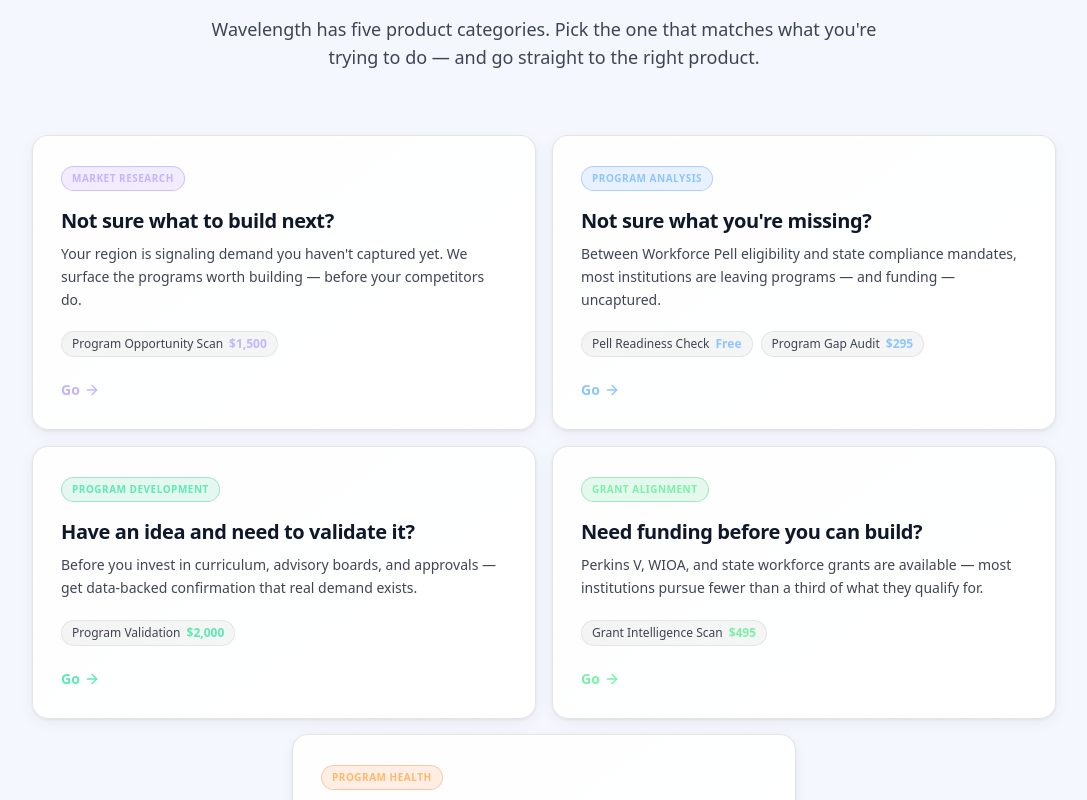
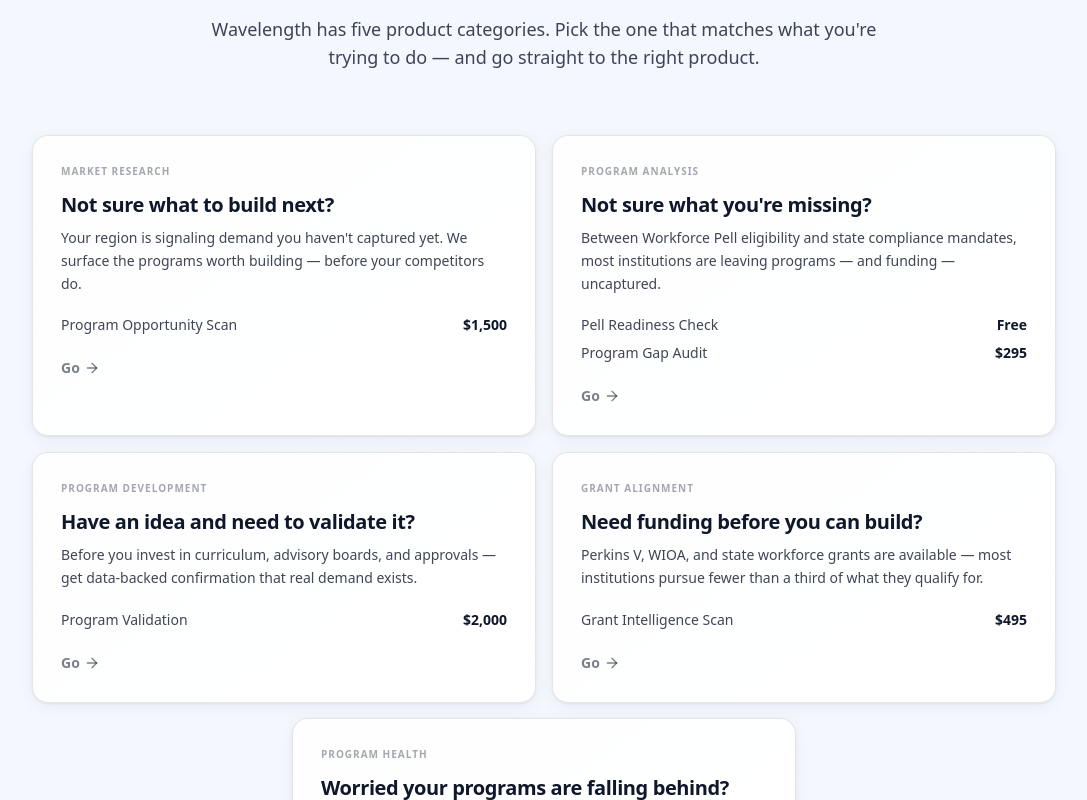
Before and after one commit to wspanic201/workforce-intelligence, a Next.js app: page / in a window 1280 px wide. Shown: the part 1120-1920 px from the top of the page, without its empty margins (96-1183 px from the left). Built offline with nearby package versions, Linux system fonts and the light colour scheme.

Commit message:
fix: category grid — plain text labels, clean price rows, neutral card borders

```diff
--- a/app/page.tsx
+++ b/app/page.tsx
@@ -498,20 +498,19 @@ export default function HomePage() {
               },
             ].map((cat, i) => (
               <AnimateOnScroll key={cat.category} variant="fade-up" delay={100 * i} className={i === 4 ? 'md:col-span-2 md:max-w-[calc(50%-0.5rem)] md:mx-auto' : ''}>
-                <Link href={cat.href} className={`block card-cosmic rounded-2xl p-7 ${cat.border} h-full group hover:bg-white/[0.03] transition-colors`}>
-                  <div className={`inline-flex items-center gap-2 px-2.5 py-1 rounded-full ${cat.bg} border ${cat.border} mb-4`}>
-                    <span className={`${cat.text} text-[10px] font-bold uppercase tracking-wider`}>{cat.category}</span>
-                  </div>
+                <Link href={cat.href} className="block card-cosmic rounded-2xl p-7 h-full group hover:bg-white/[0.03] transition-colors">
+                  <p className="text-[10px] font-bold uppercase tracking-widest text-theme-muted mb-3">{cat.category}</p>
                   <h3 className="font-heading font-bold text-theme-primary text-xl mb-2">{cat.headline}</h3>
                   <p className="text-theme-secondary text-sm leading-relaxed mb-5">{cat.pain}</p>
-                  <div className="flex flex-wrap gap-2 mb-5">
+                  <div className="space-y-2 mb-5">
                     {cat.products.map(p => (
-                      <span key={p.name} className="inline-flex items-center gap-1.5 px-2.5 py-1 rounded-full bg-white/[0.05] border border-theme-subtle text-xs text-theme-secondary">
-                        {p.name} <span className={`${cat.text} font-semibold`}>{p.price}</span>
-                      </span>
+                      <div key={p.name} className="flex items-center justify-between gap-4">
+                        <span className="text-sm text-theme-secondary">{p.name}</span>
+                        <span className="text-sm font-bold text-theme-primary whitespace-nowrap">{p.price}</span>
+                      </div>
                     ))}
                   </div>
-                  <span className={`inline-flex items-center gap-1 text-sm font-semibold ${cat.text} group-hover:gap-2 transition-all`}>
+                  <span className="inline-flex items-center gap-1 text-sm font-semibold text-theme-tertiary group-hover:text-theme-primary group-hover:gap-2 transition-all">
                     Go <ArrowRight className="h-4 w-4" />
                   </span>
                 </Link>
```
